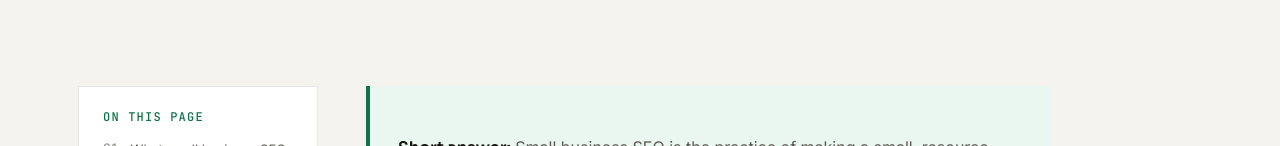
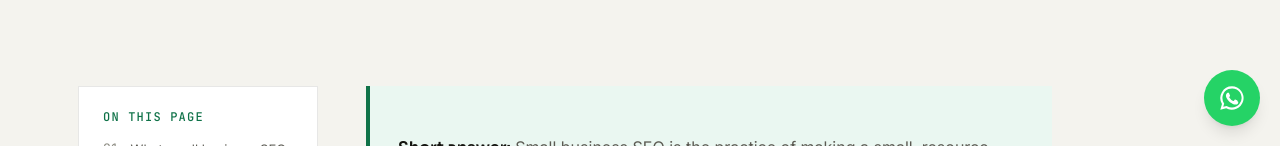
Before and after one commit to benji4563/afrishield-ai-seo, a Next.js app in the folder ai-seo/marketing-site/: page /blog/small-business-seo in a window 1280 px wide. Shown: the part 654-800 px from the top of the page. Built offline with nearby package versions, Linux system fonts and the light colour scheme; no server answers.

Commit message:
Blog share buttons (WhatsApp/Facebook/X/Instagram) + sitewide WhatsApp chat button

```diff
--- a/ai-seo/marketing-site/app/layout.tsx
+++ b/ai-seo/marketing-site/app/layout.tsx
@@ -3,6 +3,7 @@ import { Inter, JetBrains_Mono, Sora } from 'next/font/google';
 import './globals.css';
 import { Nav } from '@/components/layout/Nav';
 import { Footer } from '@/components/layout/Footer';
+import { WhatsAppFloat } from '@/components/layout/WhatsAppFloat';
 import { StructuredData } from '@/components/seo/StructuredData';
 import { organizationJsonLd } from '@/lib/structured-data';
 import { SITE, SITE_URL } from '@/lib/site';
@@ -75,6 +76,7 @@ export default function RootLayout({ children }: { children: React.ReactNode })
         <Nav />
         <main id="main">{children}</main>
         <Footer />
+        <WhatsAppFloat />
       </body>
     </html>
   );
--- a/ai-seo/marketing-site/components/blog/PostLayout.tsx
+++ b/ai-seo/marketing-site/components/blog/PostLayout.tsx
@@ -1,7 +1,9 @@
 import Link from 'next/link';
 import { Button } from '@/components/ui/Button';
 import { Faq } from '@/components/ui/Faq';
+import { ShareButtons } from '@/components/blog/ShareButtons';
 import { POSTS, type PostMeta } from '@/lib/posts';
+import { SITE_URL } from '@/lib/site';
 
 export function TableOfContents({ items }: { items: ReadonlyArray<{ id: string; label: string }> }) {
   return (
@@ -136,6 +138,8 @@ export function PostShell({
               <div className="max-w-prose">
                 <div className="post-body">{children}</div>
 
+                <ShareButtons url={`${SITE_URL}/blog/${post.slug}`} title={post.title} />
+
                 <section id="faq" className="mt-16">
                   <h2 className="h2">Questions people actually ask</h2>
                   <div className="mt-8">
--- /dev/null
+++ b/ai-seo/marketing-site/components/blog/ShareButtons.tsx
@@ -0,0 +1,108 @@
+'use client';
+
+import { useState } from 'react';
+
+/**
+ * Share bar for blog posts. WhatsApp, Facebook, and X are real share-intent
+ * links (work with JS off). Instagram has no web share intent, so its button
+ * copies the post URL to the clipboard for pasting into a DM, story, or bio.
+ */
+
+function WhatsAppIcon() {
+  return (
+    <svg viewBox="0 0 24 24" className="h-4 w-4" fill="currentColor" aria-hidden="true">
+      <path d="M12 2a10 10 0 0 0-8.6 15.1L2 22l5-1.3A10 10 0 1 0 12 2zm0 18.2a8.2 8.2 0 0 1-4.2-1.2l-.3-.2-3 .8.8-2.9-.2-.3A8.2 8.2 0 1 1 12 20.2zm4.6-6.1c-.3-.1-1.5-.7-1.7-.8-.2-.1-.4-.1-.6.1-.2.3-.7.8-.8 1-.1.2-.3.2-.5.1a6.7 6.7 0 0 1-3.3-2.9c-.3-.4.2-.4.6-1.3.1-.2 0-.4 0-.5l-.8-1.8c-.2-.5-.4-.4-.6-.4h-.5c-.2 0-.5.1-.7.3-.2.3-.9.9-.9 2.2s.9 2.6 1.1 2.8c.1.2 1.9 2.9 4.5 4 .6.3 1.1.4 1.5.6.6.2 1.2.2 1.6.1.5-.1 1.5-.6 1.7-1.2.2-.6.2-1.1.2-1.2-.1-.1-.3-.2-.6-.3z" />
+    </svg>
+  );
+}
+
+function FacebookIcon() {
+  return (
+    <svg viewBox="0 0 24 24" className="h-4 w-4" fill="currentColor" aria-hidden="true">
+      <path d="M13.5 21v-8h2.7l.4-3.1h-3.1V7.9c0-.9.3-1.5 1.6-1.5h1.7V3.6c-.3 0-1.3-.1-2.5-.1-2.5 0-4.2 1.5-4.2 4.3v2.1H7.4V13h2.7v8h3.4z" />
+    </svg>
+  );
+}
+
+function XIcon() {
+  return (
+    <svg viewBox="0 0 24 24" className="h-4 w-4" fill="currentColor" aria-hidden="true">
+      <path d="M17.7 3H21l-7.3 8.3L22.2 21h-6.7l-5.2-6.3L4.3 21H1l7.8-8.9L1.8 3h6.9l4.7 5.7L17.7 3zm-1.2 16h1.9L7.1 4.9H5.1L16.5 19z" />
+    </svg>
+  );
+}
+
+function InstagramIcon() {
+  return (
+    <svg viewBox="0 0 24 24" className="h-4 w-4" fill="none" stroke="currentColor" strokeWidth="1.8" aria-hidden="true">
+      <rect x="3" y="3" width="18" height="18" rx="5" />
+      <circle cx="12" cy="12" r="4" />
+      <circle cx="17.2" cy="6.8" r="1" fill="currentColor" stroke="none" />
+    </svg>
+  );
+}
+
+export function ShareButtons({ url, title }: { url: string; title: string }) {
+  const [copied, setCopied] = useState(false);
+
+  const encodedUrl = encodeURIComponent(url);
+  const encodedTitle = encodeURIComponent(title);
+
+  const links = [
+    {
+      name: 'WhatsApp',
+      href: `https://wa.me/?text=${encodedTitle}%20${encodedUrl}`,
+      icon: <WhatsAppIcon />,
+    },
+    {
+      name: 'Facebook',
+      href: `https://www.facebook.com/sharer/sharer.php?u=${encodedUrl}`,
+      icon: <FacebookIcon />,
+    },
+    {
+      name: 'X',
+      href: `https://twitter.com/intent/tweet?url=${encodedUrl}&text=${encodedTitle}`,
+      icon: <XIcon />,
+    },
+  ];
+
+  const copyForInstagram = async () => {
+    try {
+      await navigator.clipboard.writeText(url);
+      setCopied(true);
+      setTimeout(() => setCopied(false), 2000);
+    } catch {
+      // Clipboard blocked — the URL is in the address bar to copy manually.
+    }
+  };
+
+  return (
+    <div className="mt-12 flex flex-wrap items-center gap-3 border-y border-ink/10 py-5">
+      <p className="font-mono text-label uppercase text-mute">Share this</p>
+      <div className="flex flex-wrap gap-2">
+        {links.map((link) => (
+          <a
+            key={link.name}
+            href={link.href}
+            target="_blank"
+            rel="noopener noreferrer"
+            aria-label={`Share on ${link.name}`}
+            className="inline-flex items-center gap-2 border border-ink/15 px-3.5 py-2 font-mono text-label uppercase text-slate transition-colors hover:border-green-600 hover:text-green-600"
+          >
+            {link.icon}
+            {link.name}
+          </a>
+        ))}
+        <button
+          type="button"
+          onClick={copyForInstagram}
+          aria-label="Copy link to share on Instagram"
+          className="inline-flex items-center gap-2 border border-ink/15 px-3.5 py-2 font-mono text-label uppercase text-slate transition-colors hover:border-green-600 hover:text-green-600"
+        >
+          <InstagramIcon />
+          {copied ? 'Link copied' : 'Instagram'}
+        </button>
+      </div>
+    </div>
+  );
+}
--- /dev/null
+++ b/ai-seo/marketing-site/components/layout/WhatsAppFloat.tsx
@@ -0,0 +1,23 @@
+import { SITE } from '@/lib/site';
+
+/**
+ * Floating WhatsApp click-to-chat button, shown sitewide. Opens a chat with
+ * the AfriShield team in WhatsApp (app or web) with a pre-filled greeting.
+ */
+export function WhatsAppFloat() {
+  return (
+    <a
+      href={`${SITE.whatsapp}?text=${encodeURIComponent(
+        'Hi AfriShield — I found you on afrishieldai.com and I have a question about AI SEO.',
+      )}`}
+      target="_blank"
+      rel="noopener noreferrer"
+      aria-label="Chat with AfriShield on WhatsApp"
+      className="fixed bottom-5 right-5 z-50 flex h-14 w-14 items-center justify-center rounded-full bg-[#25D366] text-white shadow-lg transition-transform hover:scale-105"
+    >
+      <svg viewBox="0 0 24 24" className="h-7 w-7" fill="currentColor" aria-hidden="true">
+        <path d="M12 2a10 10 0 0 0-8.6 15.1L2 22l5-1.3A10 10 0 1 0 12 2zm0 18.2a8.2 8.2 0 0 1-4.2-1.2l-.3-.2-3 .8.8-2.9-.2-.3A8.2 8.2 0 1 1 12 20.2zm4.6-6.1c-.3-.1-1.5-.7-1.7-.8-.2-.1-.4-.1-.6.1-.2.3-.7.8-.8 1-.1.2-.3.2-.5.1a6.7 6.7 0 0 1-3.3-2.9c-.3-.4.2-.4.6-1.3.1-.2 0-.4 0-.5l-.8-1.8c-.2-.5-.4-.4-.6-.4h-.5c-.2 0-.5.1-.7.3-.2.3-.9.9-.9 2.2s.9 2.6 1.1 2.8c.1.2 1.9 2.9 4.5 4 .6.3 1.1.4 1.5.6.6.2 1.2.2 1.6.1.5-.1 1.5-.6 1.7-1.2.2-.6.2-1.1.2-1.2-.1-.1-.3-.2-.6-.3z" />
+      </svg>
+    </a>
+  );
+}
--- a/ai-seo/marketing-site/lib/site.ts
+++ b/ai-seo/marketing-site/lib/site.ts
@@ -6,6 +6,8 @@ export const SITE = {
   domain: 'afrishieldai.com',
   url: SITE_URL,
   email: 'hello@afrishieldai.com',
+  /** WhatsApp click-to-chat link (Cameroon +237). */
+  whatsapp: 'https://wa.me/237688099752',
   /** Public-facing one-liner. Company brand guidelines, verbatim. */
   tagline: 'Search visibility, run by agents. Reported in plain numbers.',
   description:
```
